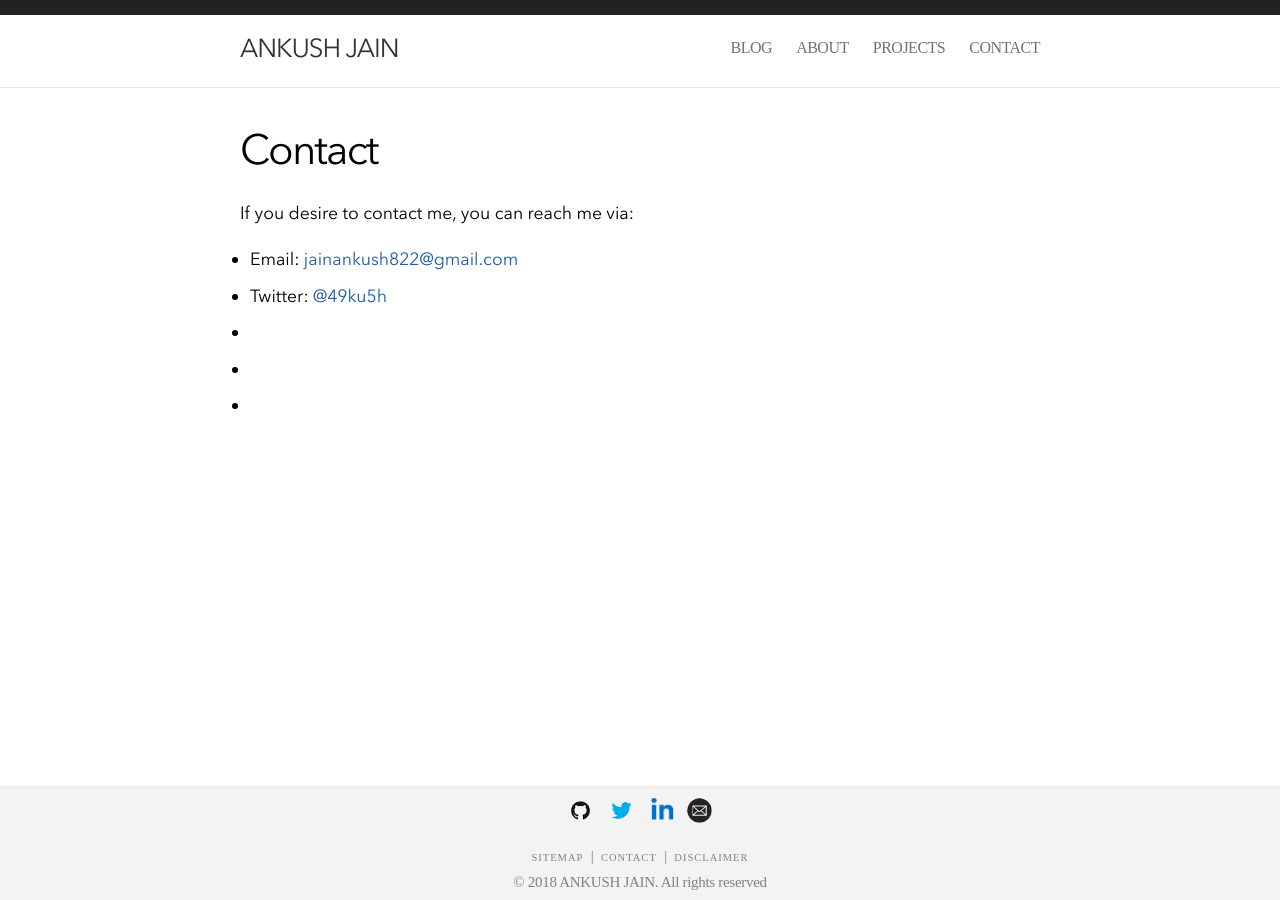
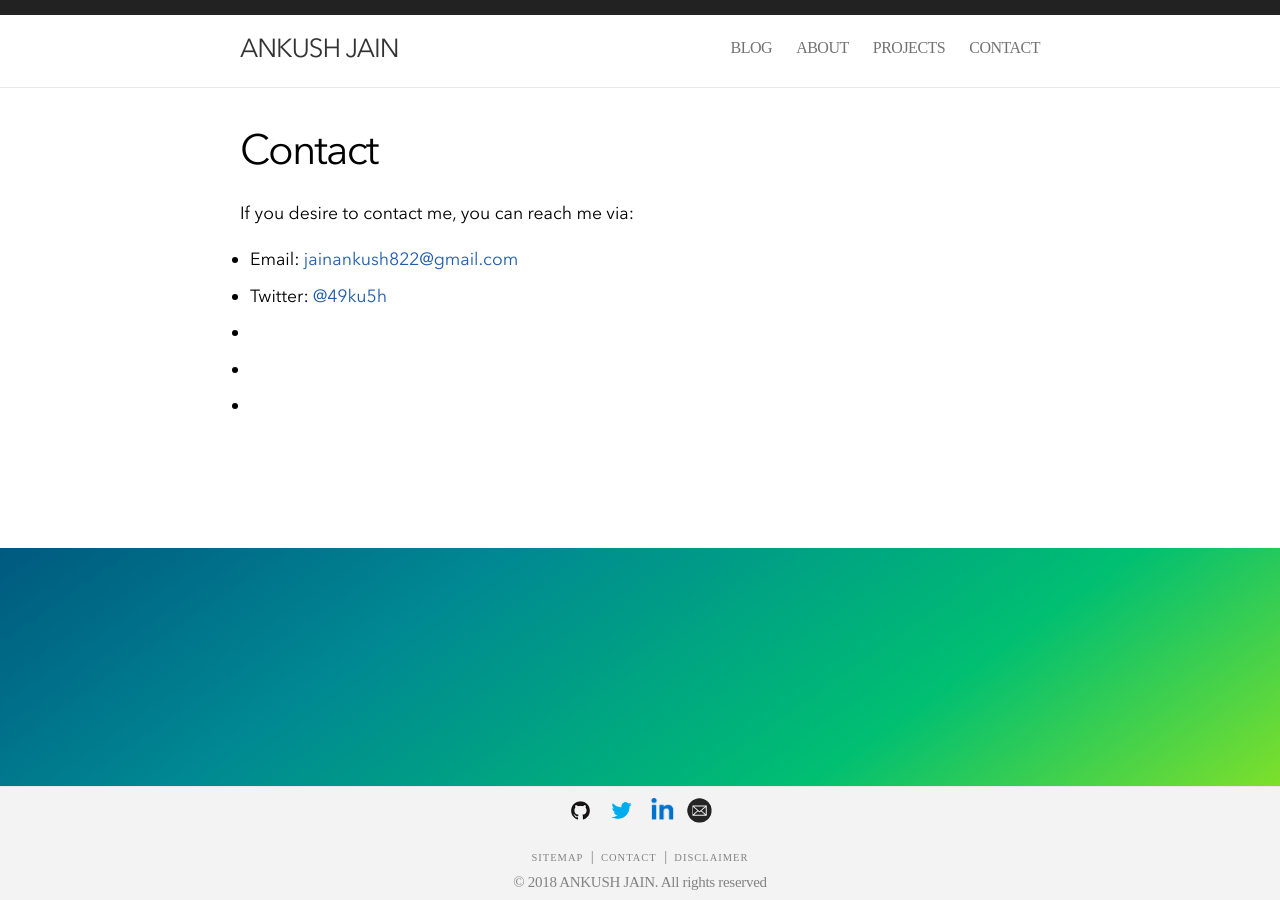
Before and after one commit to 49ku5h/MY-WEBSITE, a Jekyll site: the page built from contact.html, in a window 1280 px wide. Built offline with Jekyll 4.4.1, drawn with Linux system fonts in a browser that asks for light colours; nearby versions of some CDN libraries.

Commit message:
Update main.css

```diff
--- a/assets/css/main.css
+++ b/assets/css/main.css
@@ -12,7 +12,7 @@ body {
  line-height: 1.5;
  font-weight: 300;
  background-color: linear-gradient(to right bottom, #051937, #004d7a, #008793, #00bf72, #a8eb12);
-
+ background:linear-gradient(to right bottom, #051937, #004d7a, #008793, #00bf72, #a8eb12);
 }
 
 .home-body {
```
